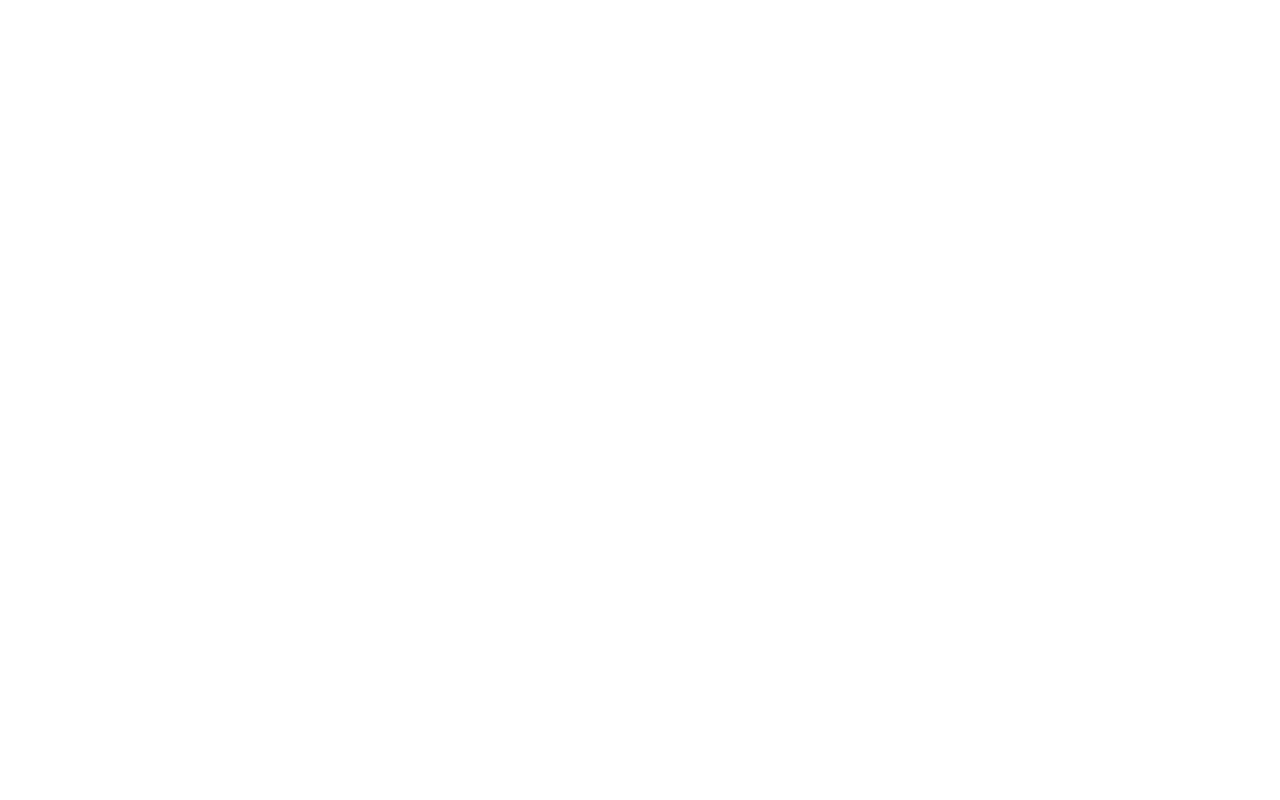
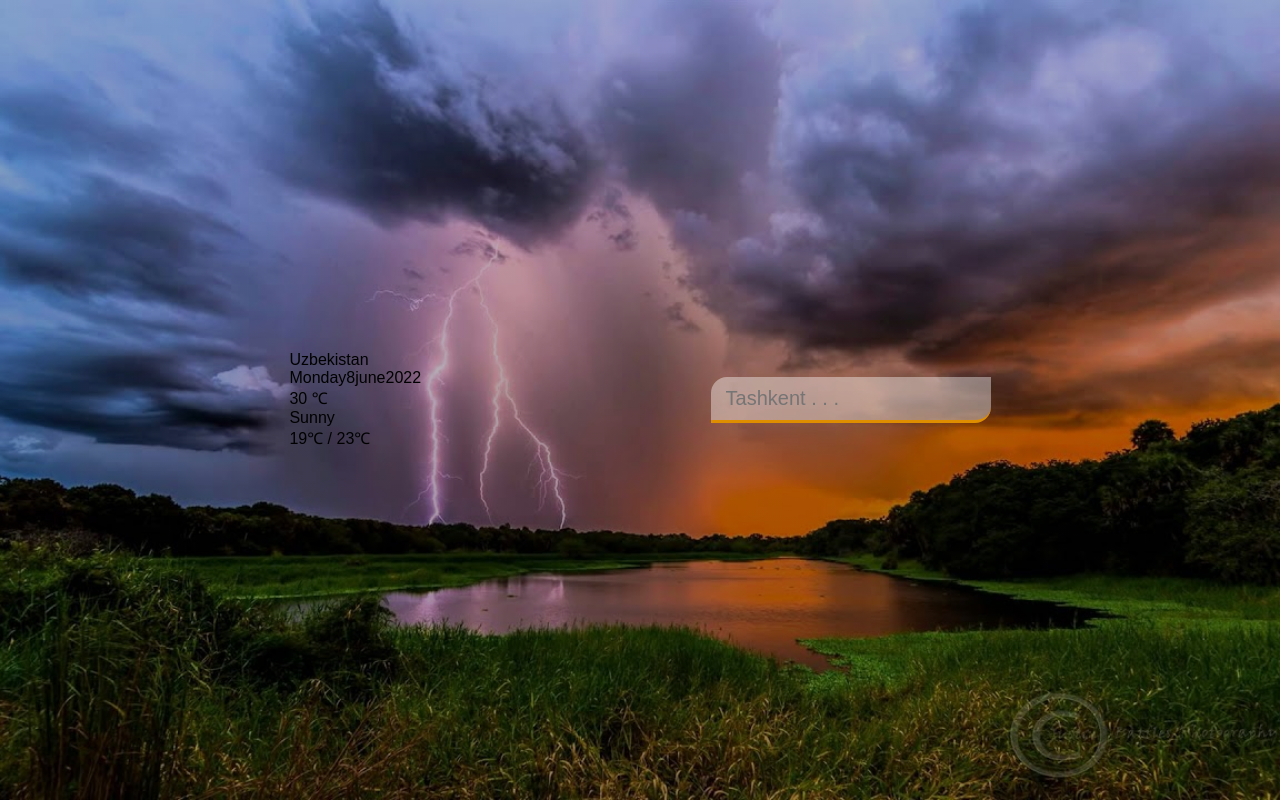
Before and after one commit to firdavs0707/weather-app, a plain HTML site: page index.html in a window 1280 px wide. Drawn offline with Linux system fonts and the light colour scheme.

Commit message:
verstka ended

```diff
--- a/index.html
+++ b/index.html
@@ -4,9 +4,33 @@
   <meta charset="UTF-8">
   <meta http-equiv="X-UA-Compatible" content="IE=edge">
   <meta name="viewport" content="width=device-width, initial-scale=1.0">
-  <title>Document</title>
+  <title>JS work with API</title>
+  <!-- Styles -->
+  <link rel="stylesheet" href="./style.css">
 </head>
 <body>
-
+  <div class="main-wrapper">
+    <main>
+      <section class="locdat">
+        <div class="city">Uzbekistan</div>
+        <div class="date"><span>Monday</span><span>8</span><span>june</span><span>2022</span></div>
+      </section>
+      <div class="sec-temp">
+        <div class="temp">30 <span>℃</span></div>
+        <div class="weather-type">Sunny</div>
+        <div class="high-low">19℃ / 23℃</div>
+      </div>
+    </main>
+    <header>
+      <input
+      type="text"
+      autocomplete="off"
+      class="search-input"
+      placeholder="Tashkent . . . "
+      >
+    </header>
+  </div>
+  <!-- JavaScript -->
+  <script src="./script.js"></script>
 </body>
 </html>
--- a/style.css
+++ b/style.css
@@ -0,0 +1,41 @@
+* {
+  margin: 0;
+  padding: 0;
+  box-sizing: border-box;
+}
+
+body {
+  font-family: 'montserrat', sans-serif;
+  background-image: url('./img/i.jpg');
+  background-size: cover;
+  background-position: center center;
+}
+
+.main-wrapper {
+  display: flex;
+  height: 100vh;
+  justify-content: space-evenly;
+  align-items: center;
+  flex-wrap: wrap;
+  background-image: linear-gradient(to bottom, rgba(0, 0, 0, 0.2), rgba(0, 0, 0, 0.4));
+}
+
+header input {
+  width: 280px;
+  padding: 10px 15px;
+  font-size: 20px;
+  font-weight: 300;
+  color: #333;
+  text-transform: capitalize;
+  border: none;
+  outline: none;
+  background-color: rgba(255, 255, 255, 0.4);
+  border-radius: 16px 0px 16px 0px;
+  border-bottom: 3px solid #df8e00;
+  transition: .2s ease-out;
+}
+
+header input:focus {
+  background: rgba(255, 255, 255, .9);
+  border-radius: 0px 16px 0px 16px;
+}
```
Also changed, not shown: img/bg.jpg, img/i.jpg (added), img/i.webp (added).
